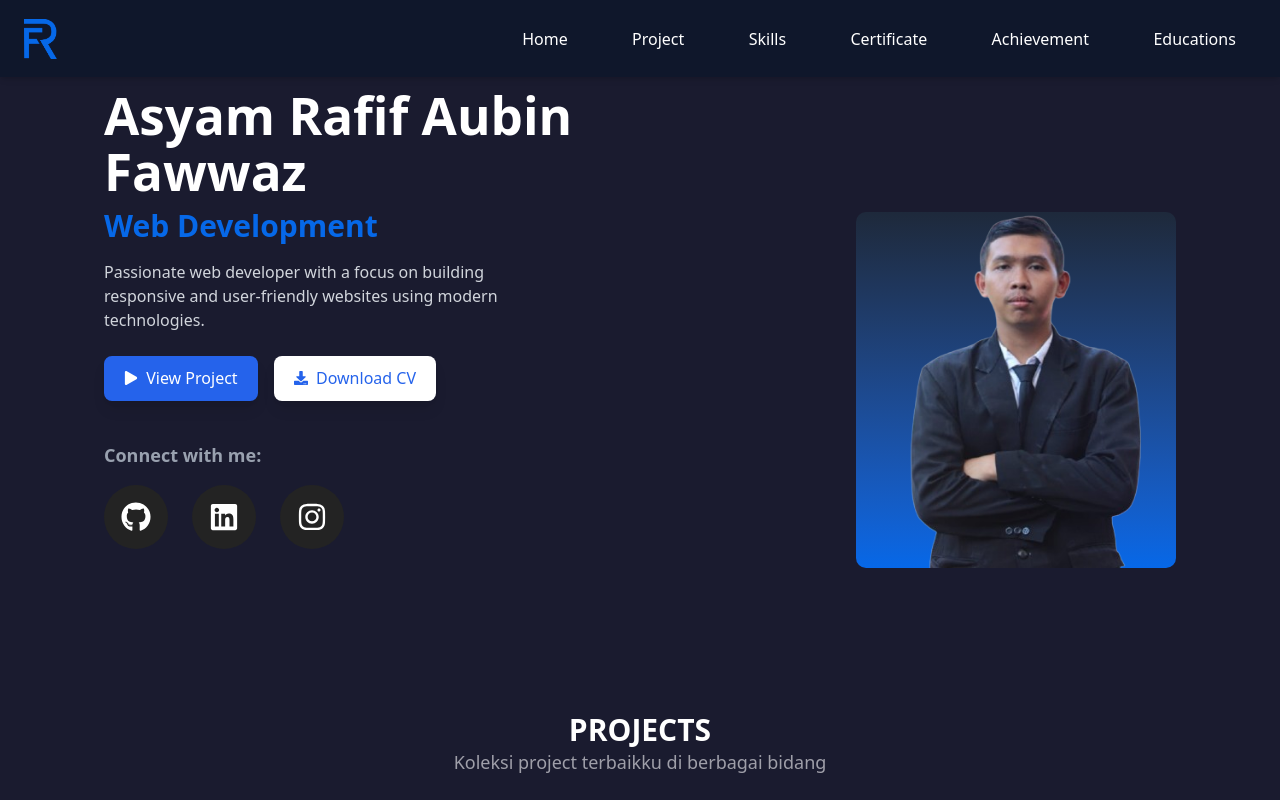
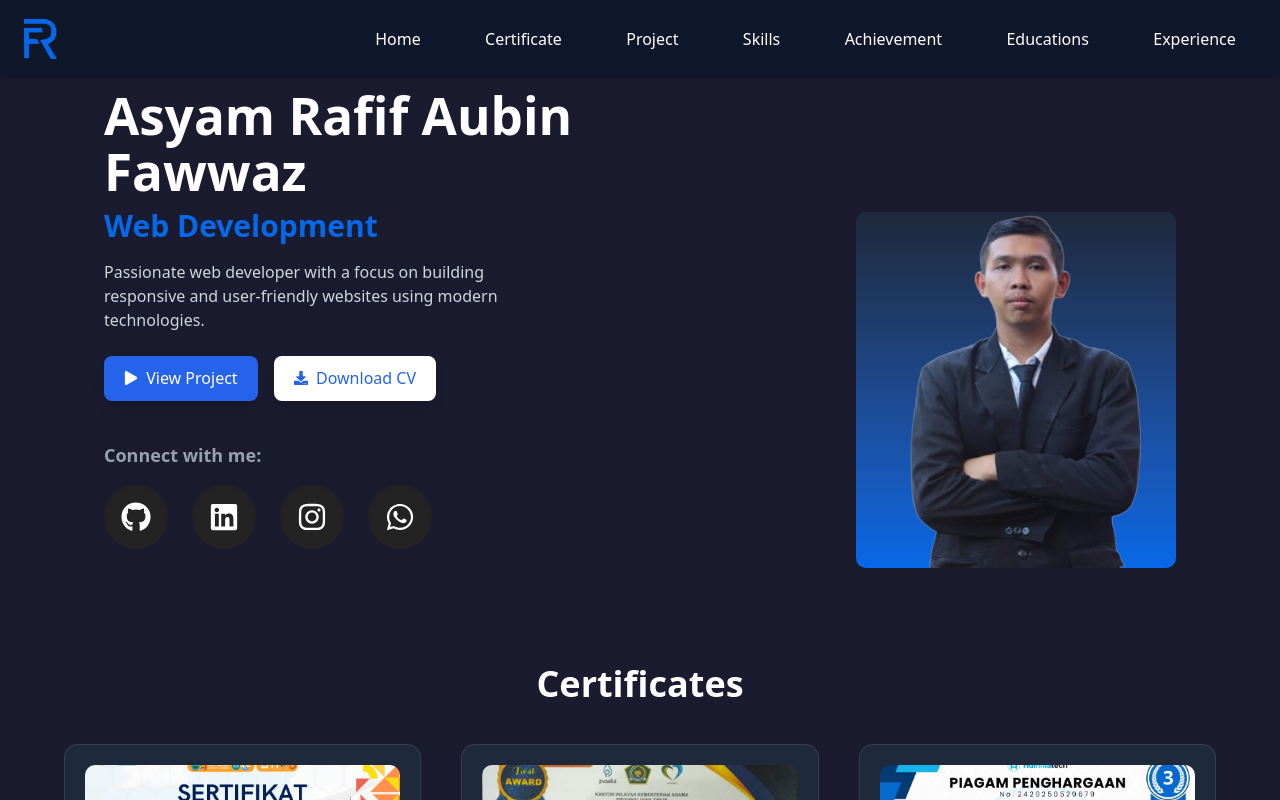
Before and after one commit to AsyamRafifAubinFawwaz/rafiffwz-portfolio, a React (Vite) app: page / in a window 1280 px wide. Shown: the top 800 px of the page. Built offline with nearby package versions, Linux system fonts and the light colour scheme; the HTML template or start-up script is replaced by a standard one.

Commit message:
Refactor layout and update links in Home, Project, and Footer components; add Certificate section to App and Navbar

```diff
--- a/src/App.jsx
+++ b/src/App.jsx
@@ -16,23 +16,23 @@ function App() {
       <section id="home">
         <Home />
       </section>
+      <section id="certificate">
+        <Certificate />
+      </section>
       <section id="project">
         <Project />
       </section>
       <section id="skills">
         <Skills />
       </section>
-      <section id="certificate">
-        <Certificate />
-      </section>
       <section id="achievement">
         <Achievement />
       </section>
+      <section id="experience">
+        <Experience />
+      </section>
       <section id="education">
         <Education />
-      </section>
-      <section id="experience">
-        <Experience />
       </section>
       <Footer />
     </>
--- a/src/assets/pages/Home.jsx
+++ b/src/assets/pages/Home.jsx
@@ -1,5 +1,5 @@
 import React from "react";
-import { FaEye, FaDownload, FaPlay, FaGithub, FaLinkedin, FaInstagram } from "react-icons/fa";
+import { FaEye, FaDownload, FaPlay, FaGithub, FaLinkedin, FaInstagram, FaWhatsapp } from "react-icons/fa";
 
 export default function Home() {
   return (
@@ -31,14 +31,17 @@ export default function Home() {
           <div className="mt-10 flex flex-col items-center md:items-start">
             <span className="text-gray-400 font-semibold text-lg mb-4">Connect with me:</span>
             <div className="flex gap-6">
-              <a href="#" className="bg-[#232323] rounded-full w-16 h-16 flex items-center justify-center text-3xl text-white hover:scale-110 transition">
+              <a href="https://github.com/AsyamRafif" className="bg-[#232323] rounded-full w-16 h-16 flex items-center justify-center text-3xl text-white hover:scale-110 transition">
                 <FaGithub />
               </a>
-              <a href="#" className="bg-[#232323] rounded-full w-16 h-16 flex items-center justify-center text-3xl text-white hover:scale-110 transition">
+              <a href="https://www.linkedin.com/in/asyam-rafif/" className="bg-[#232323] rounded-full w-16 h-16 flex items-center justify-center text-3xl text-white hover:scale-110 transition">
                 <FaLinkedin />
               </a>
-              <a href="#" className="bg-[#232323] rounded-full w-16 h-16 flex items-center justify-center text-3xl text-white hover:scale-110 transition">
+              <a href="https://www.instagram.com/rafif3207" className="bg-[#232323] rounded-full w-16 h-16 flex items-center justify-center text-3xl text-white hover:scale-110 transition">
                 <FaInstagram />
+              </a>
+              <a href="https://wa.me/+6289627507491" className="bg-[#232323] rounded-full w-16 h-16 flex items-center justify-center text-3xl text-white hover:scale-110 transition">
+                <FaWhatsapp />
               </a>
             </div>
           </div>
--- a/src/assets/pages/Project.jsx
+++ b/src/assets/pages/Project.jsx
@@ -9,7 +9,7 @@ const projectsData = {
       desc: "Sejati adalah film pendek bertema persahabatan lintas iman.",
       image: "asset/image/film.jpg",
       sub: "Lomba Short Film",
-      link: "https://youtube.com/sejati-film",
+      link: "https://youtu.be/VRcdXxBjiSg?si=UUFaP7zaHFCADzLx",
       type: "video",
     },
     {
@@ -17,7 +17,7 @@ const projectsData = {
       desc: "Perjalanan seorang pemuda dari dunia gelap menuju kesadaran dan hijrah.",
       image: "asset/image/berandal.jpg",
       sub: "Film Portfolio",
-      link: "https://youtube.com/berandalan-tobat",
+      link: "https://youtu.be/hUjKMT9ROks?si=zLQc4K-dcS_OU1Zu",
       type: "video",
     },
   ],
--- a/src/components/Footer.jsx
+++ b/src/components/Footer.jsx
@@ -1,5 +1,5 @@
 import React from 'react'
-import { FaGithub, FaLinkedin, FaInstagram, FaEnvelope, FaPhone } from 'react-icons/fa'
+import { FaGithub, FaLinkedin, FaInstagram, FaEnvelope, FaPhone, FaWhatsapp } from 'react-icons/fa'
 
 const Footer = () => {
   return (
@@ -35,9 +35,8 @@ const Footer = () => {
                   <FaEnvelope size={16} />
                   your.email@example.com
                 </a>
-                <a href="tel:+628123456789" className="flex items-center gap-2 text-gray-400 hover:text-sky-400 transition text-sm">
-                  <FaPhone size={16} />
-                  +62 812 3456 789
+                <a href="https://wa.me/+6289627507491" className="flex items-center gap-2 text-gray-400 hover:text-sky-400 transition text-sm">
+                  <FaWhatsapp size={16} />
                 </a>
                 <div className="flex gap-4 text-gray-400 text-lg pt-2">
                   <a href="https://github.com/AsyamRafif" className="hover:text-white transition">
--- a/src/components/Navbar.jsx
+++ b/src/components/Navbar.jsx
@@ -24,11 +24,12 @@ export default function Navbar() {
         {/* Desktop Menu */}
         <div className="hidden md:flex space-x-6">
           <button onClick={() => scrollToSection('home')} className="hover:text-[#0668e8] transition">Home</button>
+          <button onClick={() => scrollToSection('certificate')} className="hover:text-[#0668e8] transition">Certificate</button>
           <button onClick={() => scrollToSection('project')} className="hover:text-[#0668e8] transition">Project</button>
           <button onClick={() => scrollToSection('skills')} className="hover:text-[#0668e8] transition">Skills</button>
-          <button onClick={() => scrollToSection('certificate')} className="hover:text-[#0668e8] transition">Certificate</button>
           <button onClick={() => scrollToSection('achievement')} className="hover:text-[#0668e8] transition">Achievement</button>
           <button onClick={() => scrollToSection('education')} className="hover:text-[#0668e8] transition">Educations</button>
+          <button onClick={() => scrollToSection('experience')} className="hover:text-[#0668e8] transition">Experience</button>
         </div>
 
         {/* Mobile Menu Button */}
@@ -44,11 +45,12 @@ export default function Navbar() {
       {menuOpen && (
         <div className="md:hidden px-6 pb-4 flex flex-col space-y-2 bg-[#0F172B]">
           <button onClick={() => scrollToSection('home')} className="hover:text-[#0668e8] transition text-left">Home</button>
+          <button onClick={() => scrollToSection('certificate')} className="hover:text-[#0668e8] transition text-left">Certificate</button>
           <button onClick={() => scrollToSection('project')} className="hover:text-[#0668e8] transition text-left">Project</button>
           <button onClick={() => scrollToSection('skills')} className="hover:text-[#0668e8] transition text-left">Skills</button>
-          <button onClick={() => scrollToSection('certificate')} className="hover:text-[#0668e8] transition text-left">Certificate</button>
           <button onClick={() => scrollToSection('achievement')} className="hover:text-[#0668e8] transition text-left">Achievement</button>
           <button onClick={() => scrollToSection('education')} className="hover:text-[#0668e8] transition text-left">Educations</button>
+          <button onClick={() => scrollToSection('experience')} className="hover:text-[#0668e8] transition text-left">Experience</button>
         </div>
       )}
     </nav>
```
